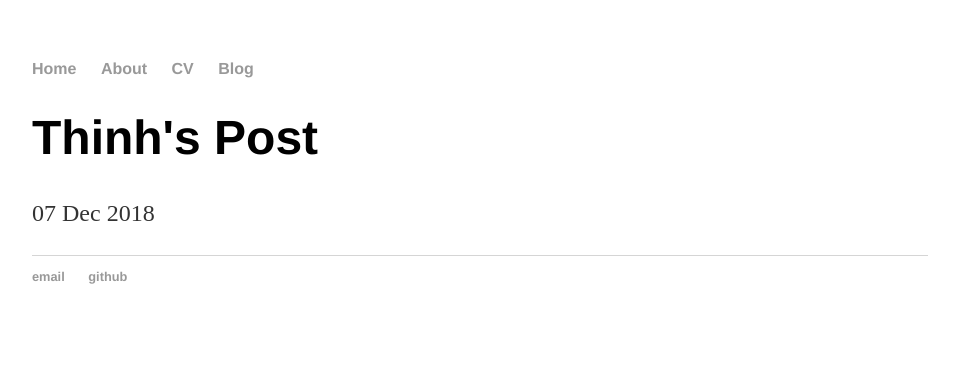
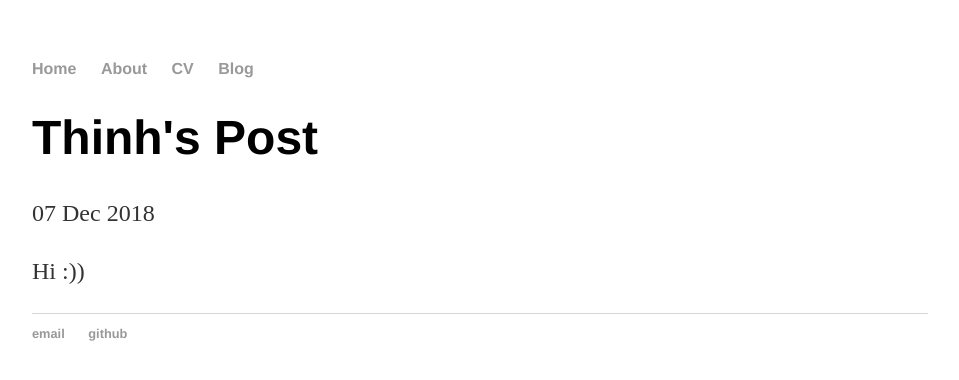
Before and after one commit to vudangthinh/vudangthinh.github.io, a Jekyll site: the page built from _posts/2018-12-07-cs224n.md, in a window 1280 px wide. Shown: the top 380 px of the page, without its empty margins (160-1119 px from the left). Built offline with Jekyll 4.4.1, drawn with Linux system fonts in a browser that asks for light colours.

Commit message:
no message

```diff
--- a/_posts/2018-12-07-cs224n.md
+++ b/_posts/2018-12-07-cs224n.md
@@ -3,3 +3,5 @@ layout: post
 title: "Thinh's Post"
 date: 2018-12-07
 ---
+
+Hi :))
--- a/blog/index.html
+++ b/blog/index.html
@@ -6,6 +6,6 @@ title: Thinh's Blog
 	<ul class="posts">
 
 	  {% for post in site.posts %}
-	    <li><span>{{ post.date | date_to_string }}</span> » <a href="/blog/{{ post.url }}" title="{{ post.title }}">{{ post.title }}</a></li>
+	    <li><span>{{ post.date | date_to_string }}</span> » <a href="{{ post.url }}" title="{{ post.title }}">{{ post.title }}</a></li>
 	  {% endfor %}
 	</ul>
```
